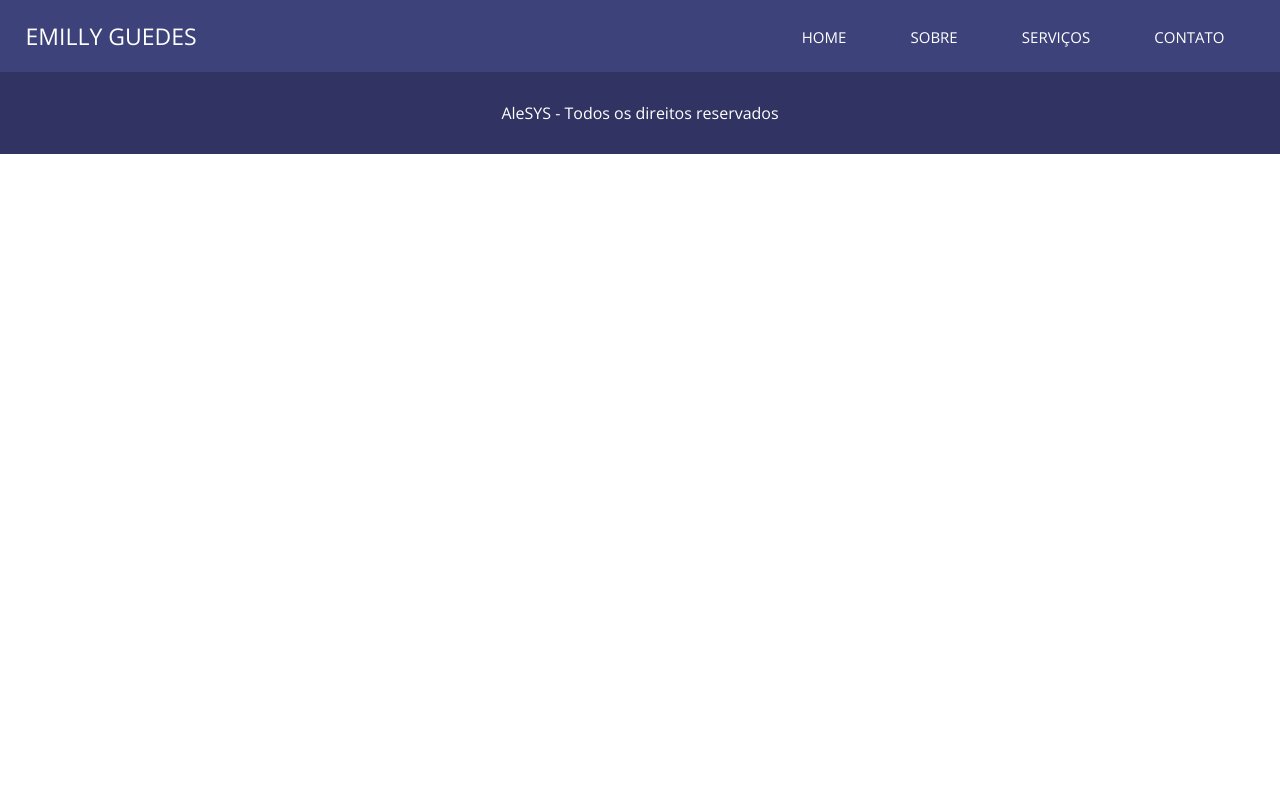
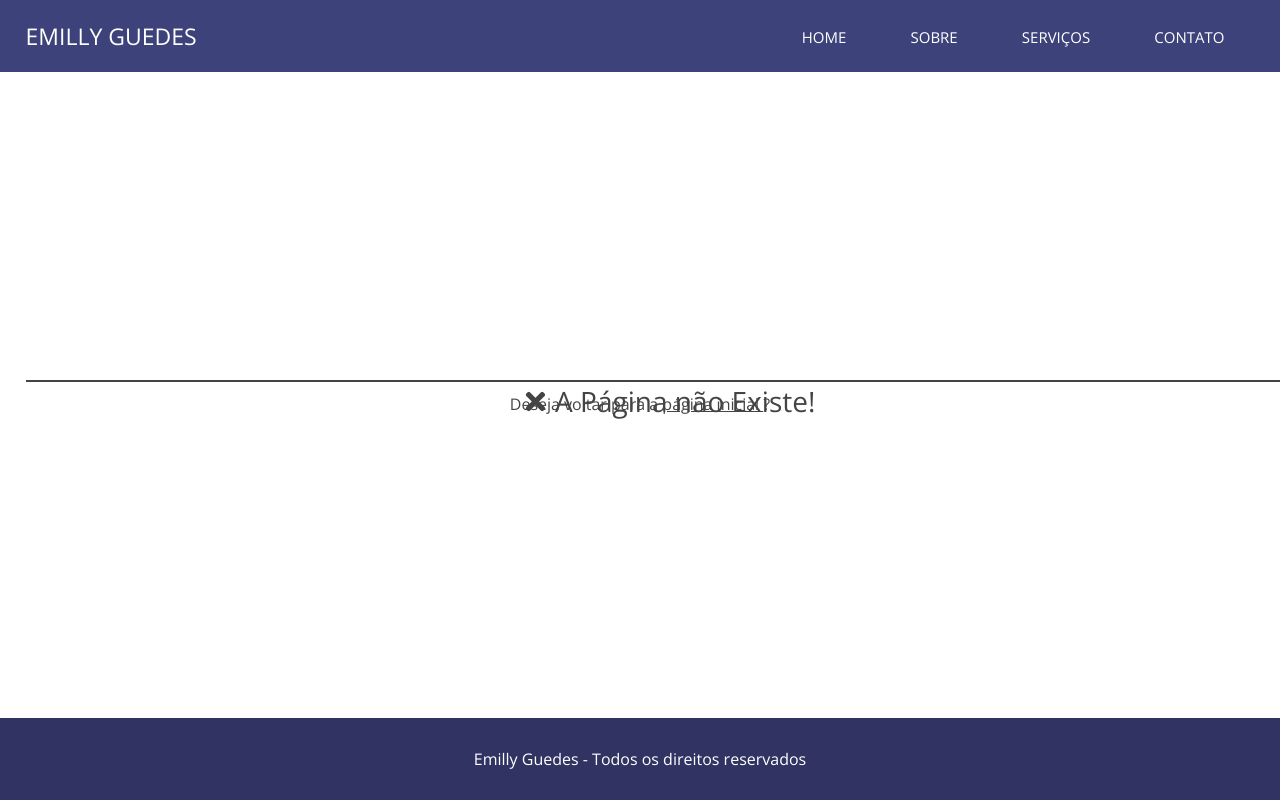
Before and after one commit to EmillyGuedes/projetoPhp, a PHP site: a page that uses index.php in a window 1280 px wide. Run offline with PHP 8.4, Linux system fonts and the light colour scheme; a stand-in replaces the project's code that opens the database connection.

Commit message:
criação página de erro;

```diff
--- /dev/null
+++ b/config.php
@@ -0,0 +1,5 @@
+<?php
+define("INCLUDE_PATH","http://localhost/projeto/");
+
+
+?>
--- a/css/style.css
+++ b/css/style.css
@@ -4,6 +4,17 @@
   box-sizing: border-box;
   font-family: "Open Sans";
 }
+
+
+html,body{
+  overflow-x: hidden;
+  height:100%;
+}
+
+input{
+  border:0;
+}
+
 img {
   width: 100%;
   max-width: 250px;
@@ -237,11 +248,54 @@ footer {
   padding: 30px 0;
 }
 
+footer.fixed{
+  position: fixed;
+  bottom: 0;
+  width: 100%;
+}
+
 footer p {
   color: white;
   text-align: center;
   font-weight: 400;
   font-size: 16px;
+}
+
+
+section.erro-404 h2{
+position: absolute;
+top: 50%;
+width: 100%;
+transform:translateY(-50%);
+text-align: center;
+color: #444;
+font-weight: 400;
+font-size: 28px;
+border-top: 2px solid #444;
+}
+
+section.erro-404 p{
+  margin-top: 8px;
+  text-align: center;
+  font-size: 16px;
+  color: #444;
+  font-weight: 300;
+}
+
+section.erro-404 a{
+  color: #444;
+}
+
+.wraper-404{
+  transform:translate(-50%,-50%);
+  -ms-transform:translate(-50%,-50%);
+  width:100%;
+  left:50%;
+  padding: 0 2%;
+  max-width: 1280px;
+  text-align: center;
+  position: absolute;
+  top: 50%;
 }
 
 @media screen and (max-width: 768px) {
--- a/index.php
+++ b/index.php
@@ -6,7 +6,7 @@
     <meta charset="UTF-8">
     <link rel="stylesheet" href="css/all.css">
     <link rel="stylesheet" href="css/fontawesome.min.css">
-    <link rel="stylesheet" href="css/style.css">
+    <link rel="stylesheet" href="<?php echo INCLUDE_PATH;    ?>css/style.css">
     <link rel="stylesheet" href="https://fonts.googleapis.com/css?family=Open+Sans:300, 400, 700">
     <link rel="shortcut icon" href="img/favicon.png" />
     <meta name="viewport" content="width=device-width, initial-scale=1.0">
@@ -20,19 +20,19 @@
             <div class="logo left"><a href="/">Emilly Guedes</a></div>
             <nav class="desktop right">
                 <ul>
-                    <li><a href="#">Home</a></li>
-                    <li><a href="#">Sobre</a></li>
-                    <li><a href="#">Serviços</a></li>
-                    <li><a href="#">Contato</a></li>
+                    <li><a href="<?php echo INCLUDE_PATH;    ?>home">Home</a></li>
+                    <li><a href="<?php echo INCLUDE_PATH;    ?>sobre">Sobre</a></li>
+                    <li><a href="<?php echo INCLUDE_PATH;    ?>servicos">Serviços</a></li>
+                    <li><a href="<?php echo INCLUDE_PATH;    ?>contato">Contato</a></li>
                 </ul>
             </nav>
             <nav class="mobile right">
                 <div class="botao-menu-mobile"><i class="fas fa-bars"></i></div>
                 <ul>
-                    <li><a href="#">Home</a></li>
-                    <li><a href="#">Sobre</a></li>
-                    <li><a href="#">Serviços</a></li>
-                    <li><a href="#">Contato</a></li>
+                    <li><a href="<?php echo INCLUDE_PATH;    ?>home">Home</a></li>
+                    <li><a href="<?php echo INCLUDE_PATH;    ?>sobre">Sobre</a></li>
+                    <li><a href="<?php echo INCLUDE_PATH;    ?>servicos">Serviços</a></li>
+                    <li><a href="<?php echo INCLUDE_PATH;    ?>contato">Contato</a></li>
                 </ul>
             </nav>
             <div class="clear"></div>
@@ -42,18 +42,24 @@
 
     <?php
     $url = isset($_GET['url']) ? $_GET['url'] : 'home';
+    if(file_exists('pages/'.$url.'.php')){
+        include('pages/'.$url.'.php');
+    }else{
+        $pagina404 = true;
+        include('pages/404.php');
+    }
 
     ?>
 
 
 
-    <footer>
+    <footer <?php if(isset($pagina404) && $pagina404 == true) echo 'class="fixed";' ?> >
         <div class="center">
-            <p>AleSYS - Todos os direitos reservados</p>
+            <p>Emilly Guedes - Todos os direitos reservados</p>
         </div>
     </footer>
-    <script src="js/jquery.js"></script>
-    <script src="js/scripts.js"></script>
+    <script src="<?php echo INCLUDE_PATH; ?>js/jquery.js"></script>
+    <script src=" <?php echo INCLUDE_PATH; ?> js/scripts.js"></script>
 </body>
 
 </html>
--- /dev/null
+++ b/pages/404.php
@@ -0,0 +1,12 @@
+
+<section class="erro-404">
+<div class="center">
+
+<div class="wraper-404">
+<h2><i style="padding:0 10px;" class="fas fa-times"></i>A Página não Existe!</h2>
+<p>Deseja voltar para a <a href="<?php echo INCLUDE_PATH; ?>"> página inicial </a>?</p>
+
+
+</div>
+</div>
+</section>
--- a/pages/home.php
+++ b/pages/home.php
@@ -16,7 +16,7 @@
             </div>
         </div>
         <div class="w50 left">
-            <img class="right" src="img/perfil.jpg" alt="André Luiz">
+            <img class="right" src="<?php echo INCLUDE_PATH;   ?>img/perfil.jpg" alt="André Luiz">
         </div>
         <div class="clear"></div>
     </section>
```
